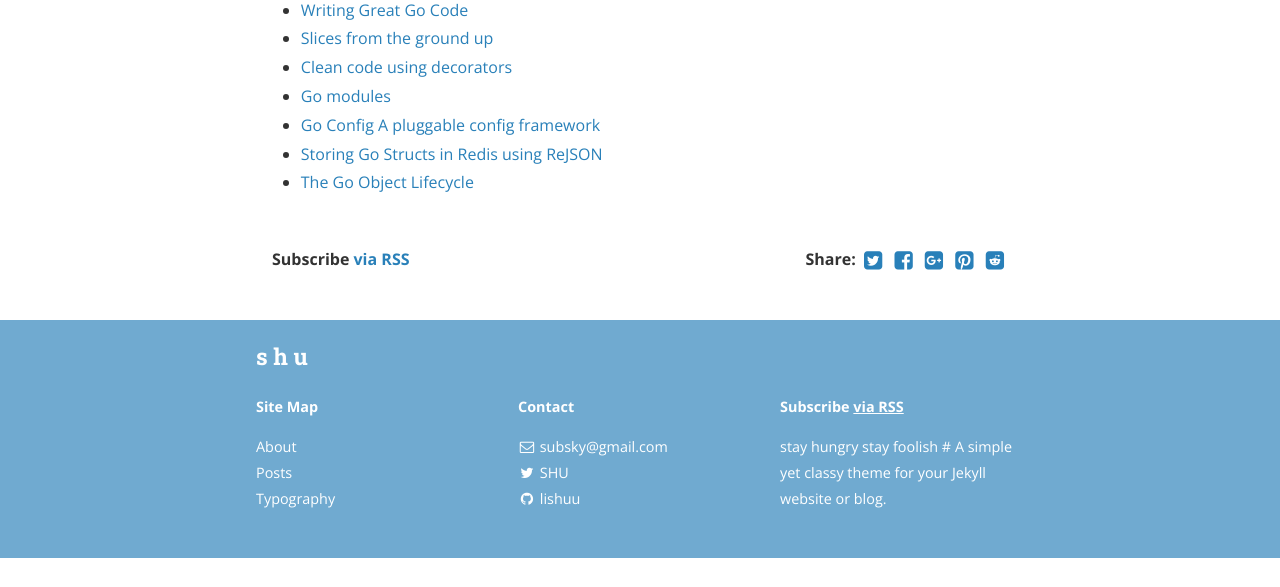
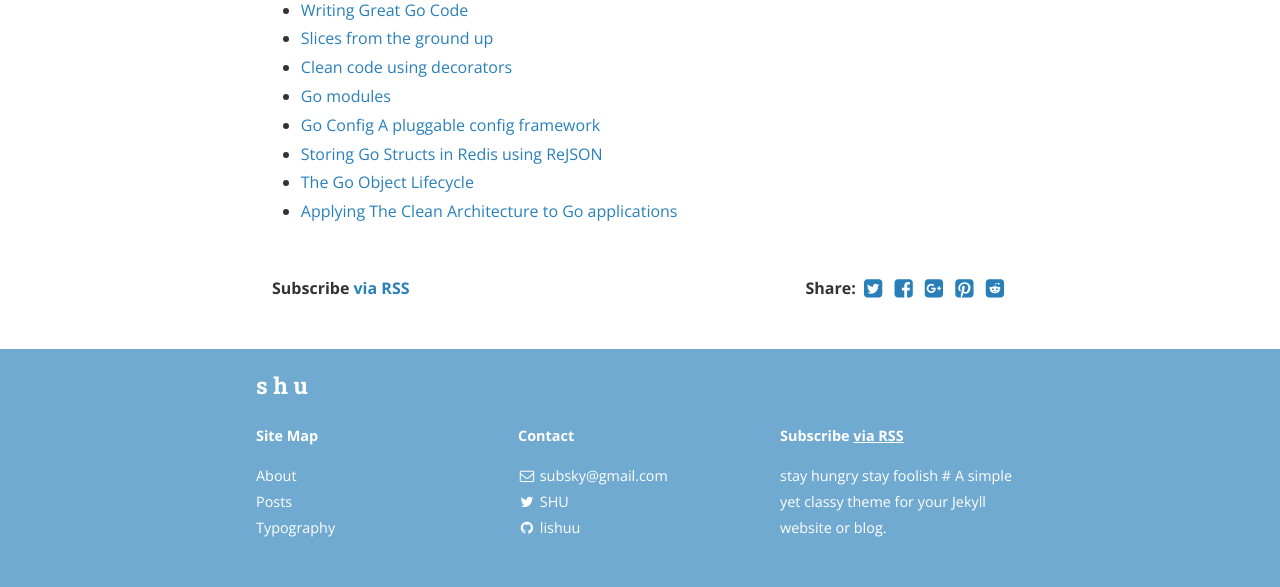
Before and after one commit to lishuu/lishuu.github.io, a Jekyll site: the page built from _posts/2018-08-01-something-about-go.markdown, in a window 1280 px wide. Shown: the part 857-1444 px from the top of the page. Built offline with Jekyll 4.4.1, drawn with Linux system fonts in a browser that asks for light colours; nearby versions of some CDN libraries; before the commit the page ends 1415 px from its top, so only the background shows below that.

Commit message:
update go some stuff

```diff
--- a/_posts/2018-08-01-something-about-go.markdown
+++ b/_posts/2018-08-01-something-about-go.markdown
@@ -14,3 +14,4 @@ categories: golang
 - [Go Config A pluggable config framework](https://micro.mu/blog/2018/07/04/go-config.html)
 - [Storing Go Structs in Redis using ReJSON](https://itnext.io/storing-go-structs-in-redis-using-rejson-dab7f8fc0053)
 - [The Go Object Lifecycle](https://middlemost.com/object-lifecycle/)
+- [Applying The Clean Architecture to Go applications](http://manuel.kiessling.net/2012/09/28/applying-the-clean-architecture-to-go-applications/)
```
